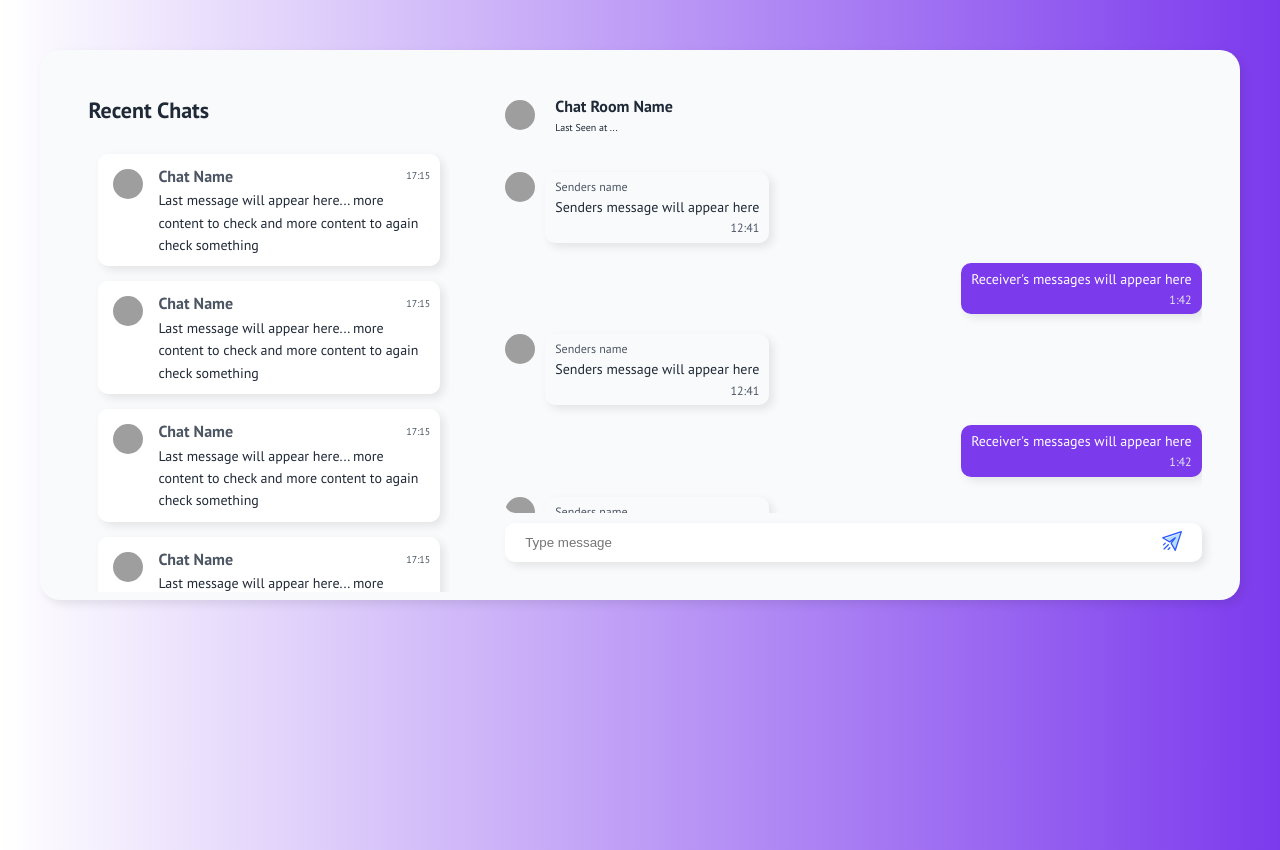
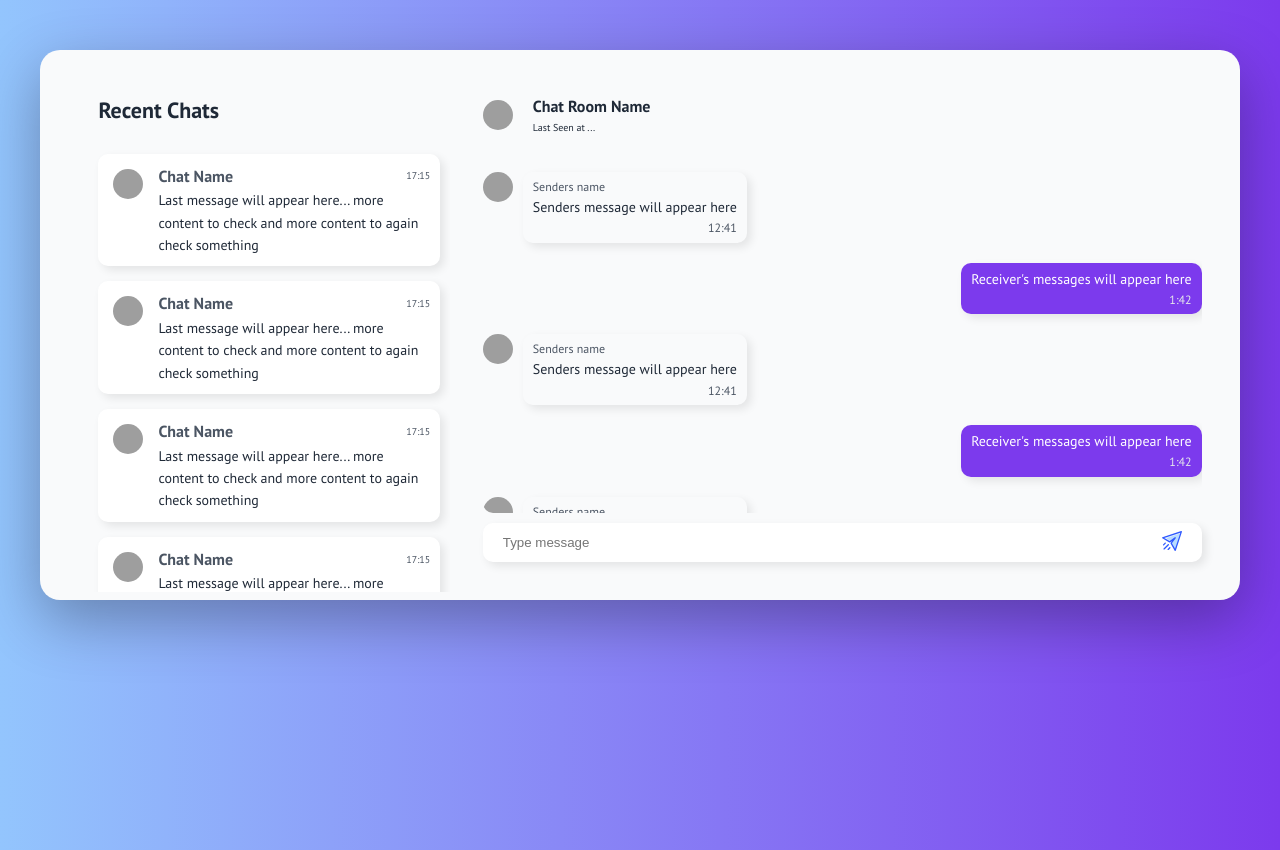
Before and after one commit to pratik-kumar-sahu/chitty-chat, a React (Create React App) app: page / in a window 1280 px wide. Built offline with nearby package versions, Linux system fonts and the light colour scheme; grey boxes are pictures that could not be loaded.

Commit message:
UI completed

```diff
--- a/src/App.css
+++ b/src/App.css
@@ -5,7 +5,7 @@
   padding: 3%;
   border-radius: 2rem;
   background-color: #f9fafb;
-  box-shadow: var(--shadow-light);
+  box-shadow: var(--shadow-dark);
   display: flex;
   justify-content: space-between;
 }
--- a/src/components/ChatScreen/ChatScreen.scss
+++ b/src/components/ChatScreen/ChatScreen.scss
@@ -1,5 +1,5 @@
 .screen {
-  width: 62%;
+  width: 64%;
   height: 100%;
   display: flex;
   flex-direction: column;
--- a/src/components/ChatSidebar/ChatSidebar.scss
+++ b/src/components/ChatSidebar/ChatSidebar.scss
@@ -7,6 +7,7 @@
   &__header {
     font-weight: 700;
     font-size: 2.2rem;
+    margin: 0 1rem;
   }
 
   &__scroll {
--- a/src/index.css
+++ b/src/index.css
@@ -32,7 +32,7 @@ body {
   font-weight: 400;
   line-height: 1.6;
   color: var(--gray-dark);
-  background-image: linear-gradient(to right, var(--white), var(--primary));
+  background-image: linear-gradient(to right, #93c5fd, var(--primary));
   background-size: cover;
   background-repeat: no-repeat;
   min-height: 100vh;
```
